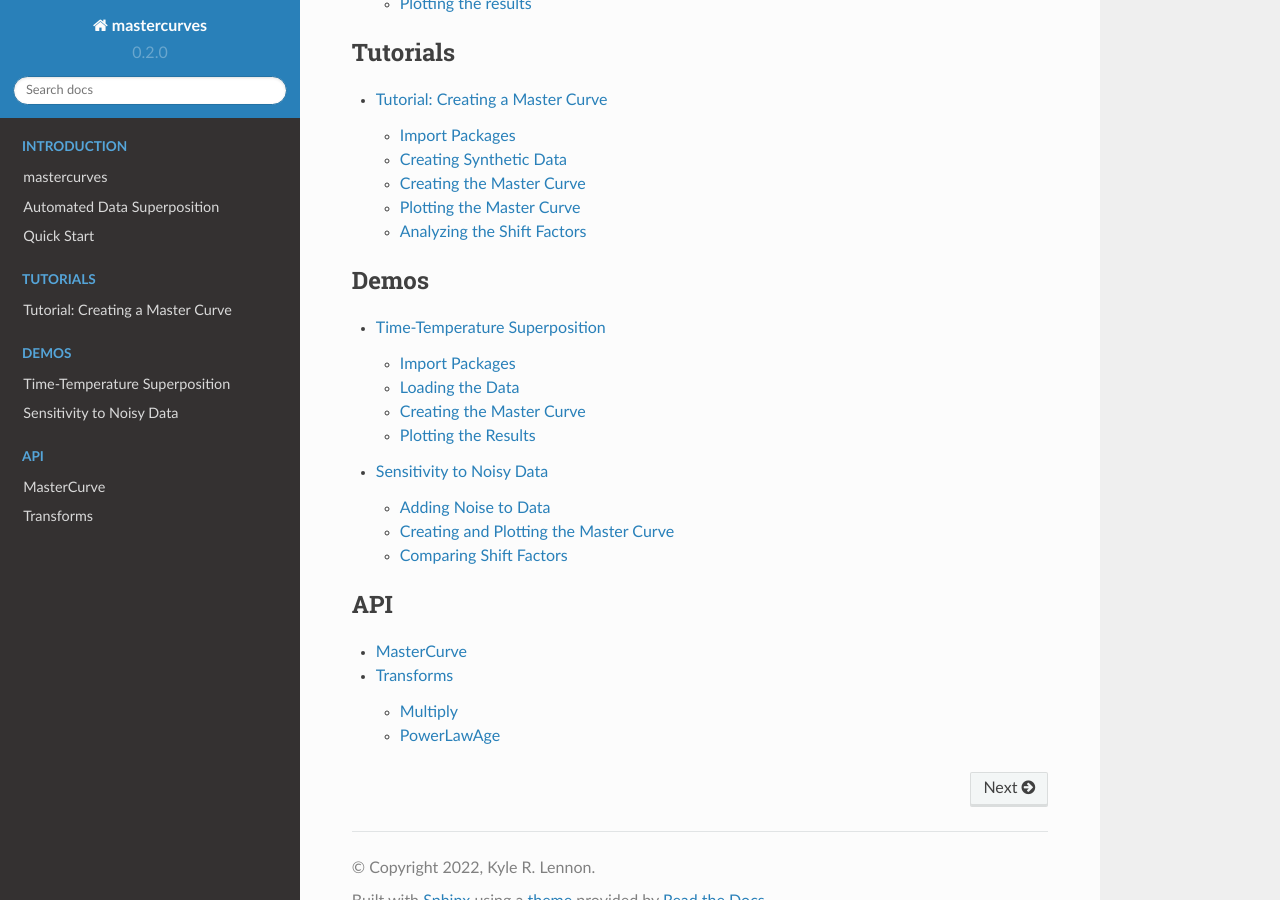
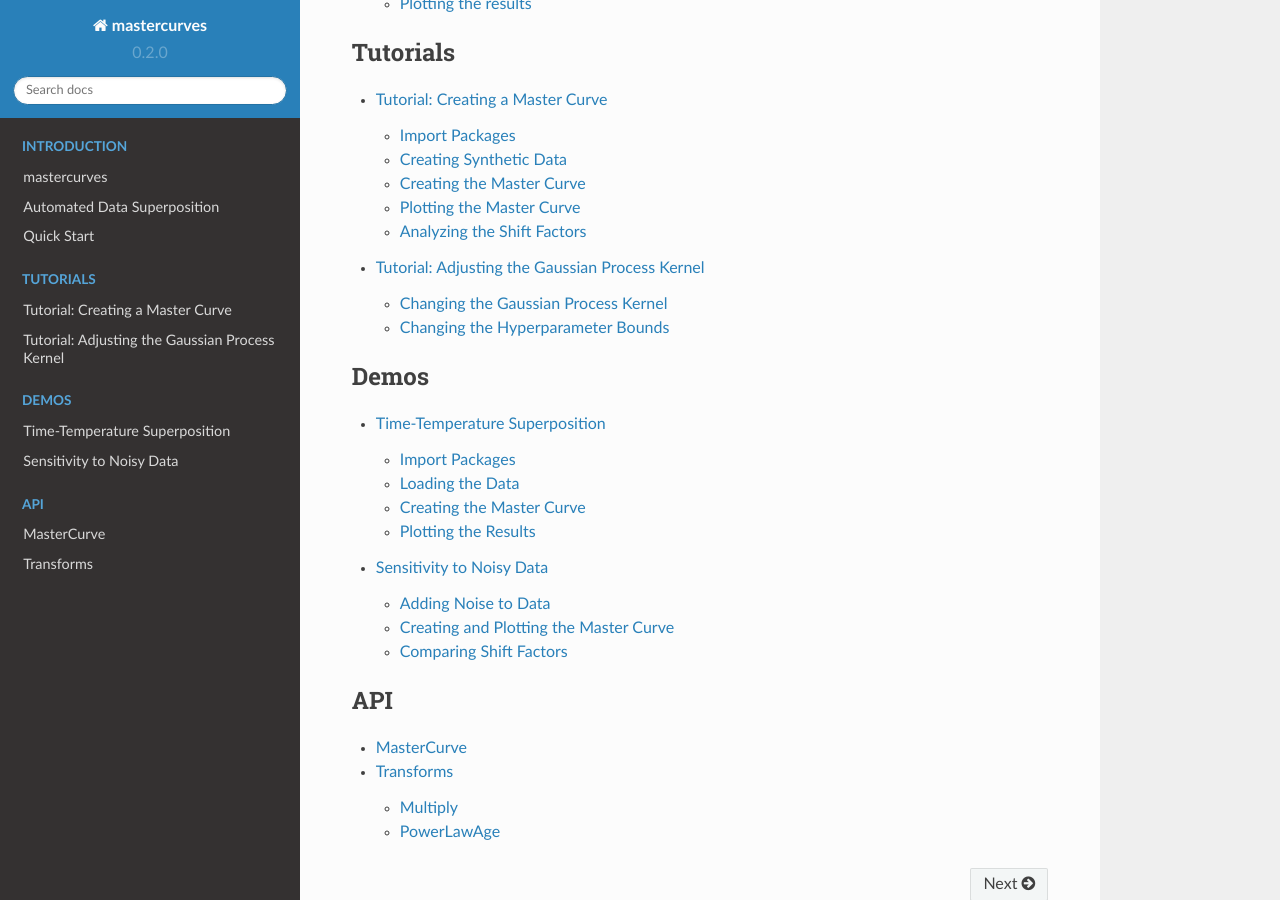
Before and after one commit to krlennon/mastercurves, a Sphinx documentation site: the page built from docs/source/index.rst, in a window 1280 px wide and 900 px high, scrolled down 913 px. Built offline with Sphinx 7.4.7 and the Read the Docs theme 2.0.0, drawn with Linux system fonts in a browser that asks for light colours; part of the change alters nothing that is shown.

Commit message:
add tutorial on changing kernels

```diff
--- a/docs/source/index.rst
+++ b/docs/source/index.rst
@@ -25,6 +25,7 @@ Contents
    :caption: Tutorials
 
    diffusion
+   kernels
 
 .. toctree::
    :maxdepth: 2
--- /dev/null
+++ b/docs/source/kernels.rst
@@ -0,0 +1,89 @@
+Tutorial: Adjusting the Gaussian Process Kernel
+===============================================
+
+This tutorial will outline the steps for changing the covariance kernel used in the Gaussian process
+fits to data, and for changing bounds on the kernel hyperparameters. We'll use the `previous tutorial
+on the diffusion equation <https://krlennon-mastercurves.readthedocs.io/en/latest/diffusion.html>`_ as
+a base, and make a few modifications to show how to change the kernel.
+
+Changing the Gaussian Process Kernel
+------------------------------------
+
+``mastercurves`` provides a method, ``mastercurves.MasterCurve.set_gp_kernel``, which allows the user
+to manually adjust the Gaussian process kernel if they believe that the default kernel is insufficient
+for a particular data set. The first step in changing the kernel is to import the desired kernels from
+``scikit-learn``. See the `documentation <https://scikit-learn.org/stable/modules/gaussian_process.html>`_
+for ``scikit-learn`` for a list of supported kernels.
+
+Here, we'll consider a simple modification to the previous `tutorial <https://krlennon-mastercurves.readthedocs.io/en/latest/diffusion.html>`_, where we change the ``RationalQuadratic`` component of the kernel to an ``RBF``.
+We'll need to import the ``RBF``, ``ConstantKernel``, and ``WhiteKernel`` kernels:
+
+.. code-block:: python
+
+   from sklearn.gaussian_process.kernels import RBF, WhiteKernel, ConstantKernel
+
+We can now define our new composite kernel:
+
+.. code-block:: python
+
+   kernel = (RBF() * ConstantKernel() + ConstantKernel() + WhiteKernel())
+
+To implement this kernel, we just need to add one line setting the kernel before we call ``superpose``:
+
+.. code-block:: python
+
+   mc.set_gp_kernel(kernel)
+   mc.superpose()
+
+We can see below that the results are not substantially affected by the change in kernel. This is a good sign,
+as the master curve should be determined by the data, rather than the interpolant selected for the data. The
+default kernel has been selected to provide flexibility so that many different shapes are well represented by
+the Gaussian process models.
+
+.. image:: images/kernels.png
+
+.. image:: images/kernels_shifts.png
+
+Changing the Hyperparameter Bounds
+----------------------------------
+
+The ``mastercurves`` package uses the default bounds from ``scikit-learn`` on the hyperparameters for
+each kernel function. However, you may run into warnings when superposing your data, like the following
+(from `this issuein the package repository <https://github.com/krlennon/mastercurves/issues/2>`_):
+
+.. code-block:: bash
+
+   ConvergenceWarning: The optimal value found for dimension 0 of parameter k1__k1__k1__k1__alpha is close to the specified upper bound 100000.0. Increasing the bound and calling fit again may find a better value.
+
+An issue like this one may arise from data varies across many orders of magnitude, or has sharp kinks.
+The ``scikit-learn`` package is warning-heavy, and results are not typically adversely affected by these
+types of warnings. However, if you see this warning and suboptimal performance of the package, you can
+address the warning by defining a kernel with custom bounds.
+
+The process for changing hyperparameter bounds is similar to that for changing the kernel itself. First,
+import all relevant kernels from ``scikit-learn`` to redefine the kernel. If you'd like to change the bounds
+on the default kernel, you should import the following:
+
+.. code-block:: python
+
+   from sklearn.gaussian_process.kernels import RationalQuadratic, WhiteKernel, ConstantKernel
+
+Next, define the kernel function, and pass custom bounds to any of the constituent kernels that you'd like.
+To address the above warning, we have to change the bounds for the ``alpha`` hyperparameter, which belongs to
+the ``RationalQuadratic`` kernel:
+
+.. code-block:: python
+
+   kernel = (RationalQuadratic(alpha_bounds=(1E-5,1E6)) * ConstantKernel() + ConstantKernel() + WhiteKernel())
+
+See the `documentation <https://scikit-learn.org/stable/modules/gaussian_process.html>`_ for ``scikit-learn``
+to learn more about the hyperparameters associated with each kernel. Note that you may also change the
+default value for each hyperparameter in a similar manner.
+
+Once the kernel is defined, the steps to adding it to a ``MasterCurve`` and superposing the data are the same
+as before:
+
+.. code-block:: python
+
+   mc.set_gp_kernel(kernel)
+   mc.superpose()
```
Also changed, not shown: docs/source/images/kernels.png (added), docs/source/images/kernels_shifts.png (added).
